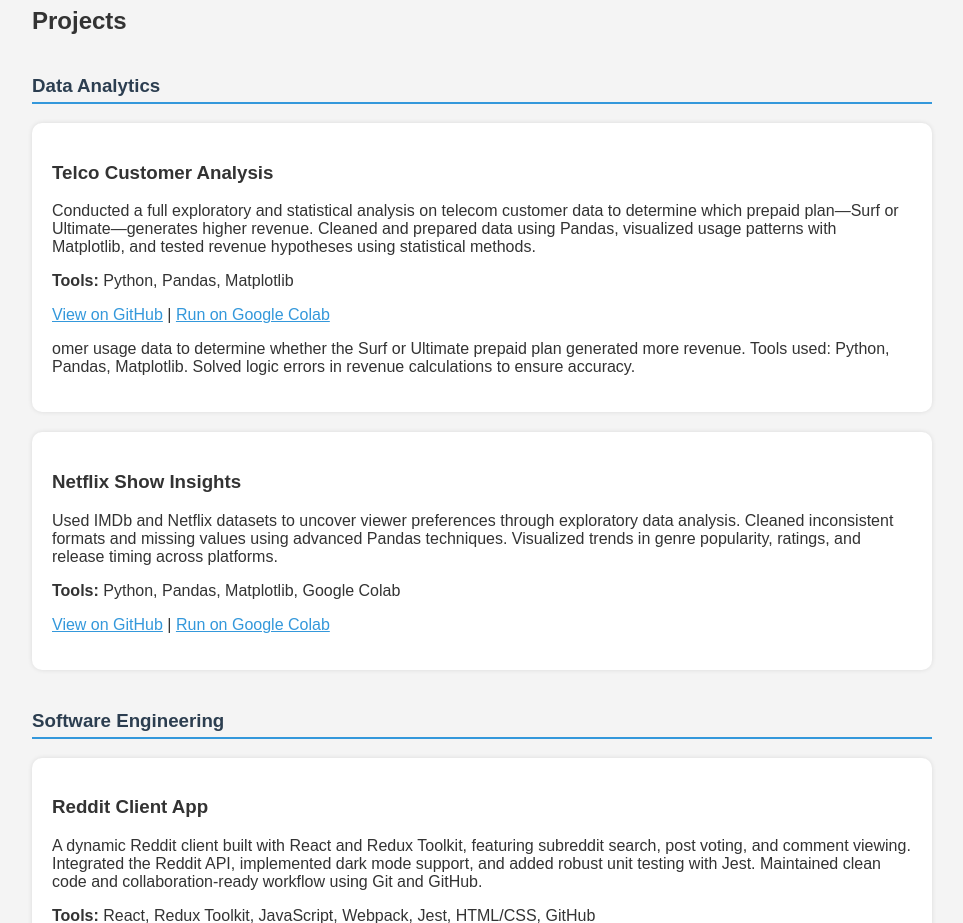
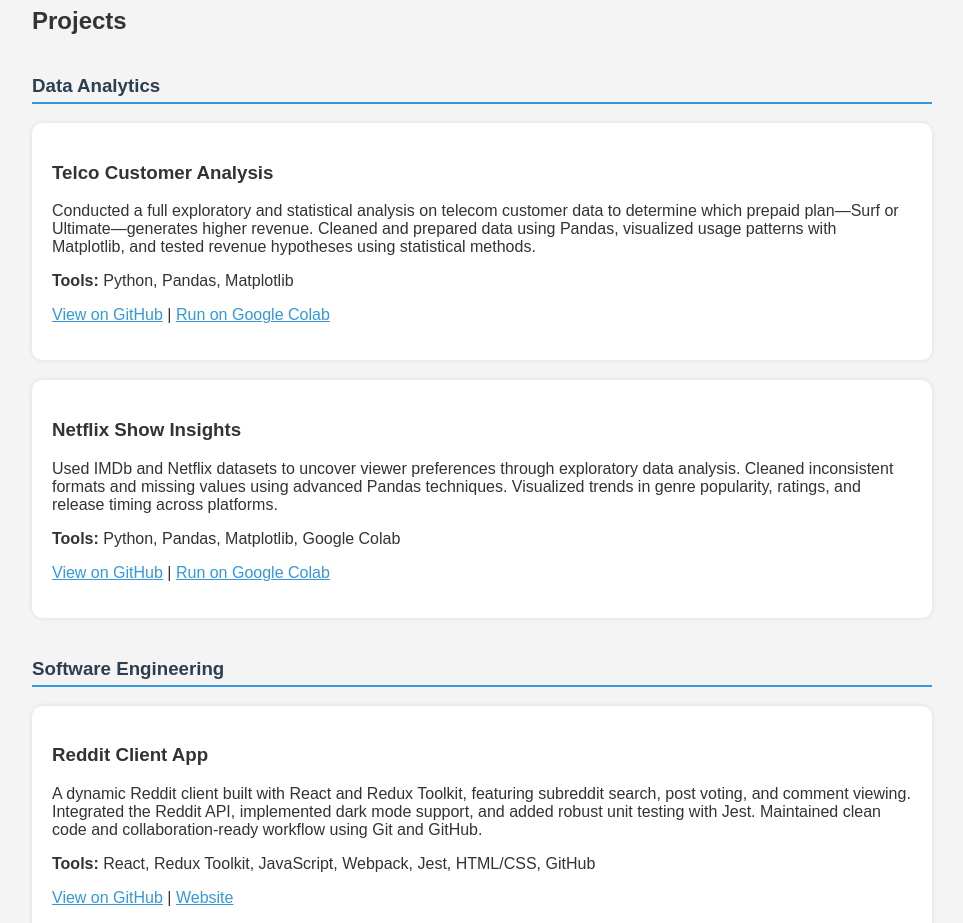
Before and after one commit to DevelopingAEUribe/portfolio-website, a plain HTML site: page index.html in a window 1280 px wide. Shown: the part 920-1843 px from the top of the page, without its empty margins (158-1121 px from the left). Drawn offline with Linux system fonts and the light colour scheme.

Commit message:
Update index.html

```diff
--- a/index.html
+++ b/index.html
@@ -116,7 +116,7 @@
     <p>
         <a href="https://github.com/DevelopingAEUribe/telco-customer-analysis" target="_blank">View on GitHub</a> |
         <a href="https://colab.research.google.com/drive/1UbkolwAWjOJ6CMblLxpybcbh_Z20qQku?usp=sharing" target="_blank">Run on Google Colab</a>
-    </p>omer usage data to determine whether the Surf or Ultimate prepaid plan generated more revenue. Tools used: Python, Pandas, Matplotlib. Solved logic errors in revenue calculations to ensure accuracy.</p>
+    </p>
         </div>
 
         <div class="project">
```
